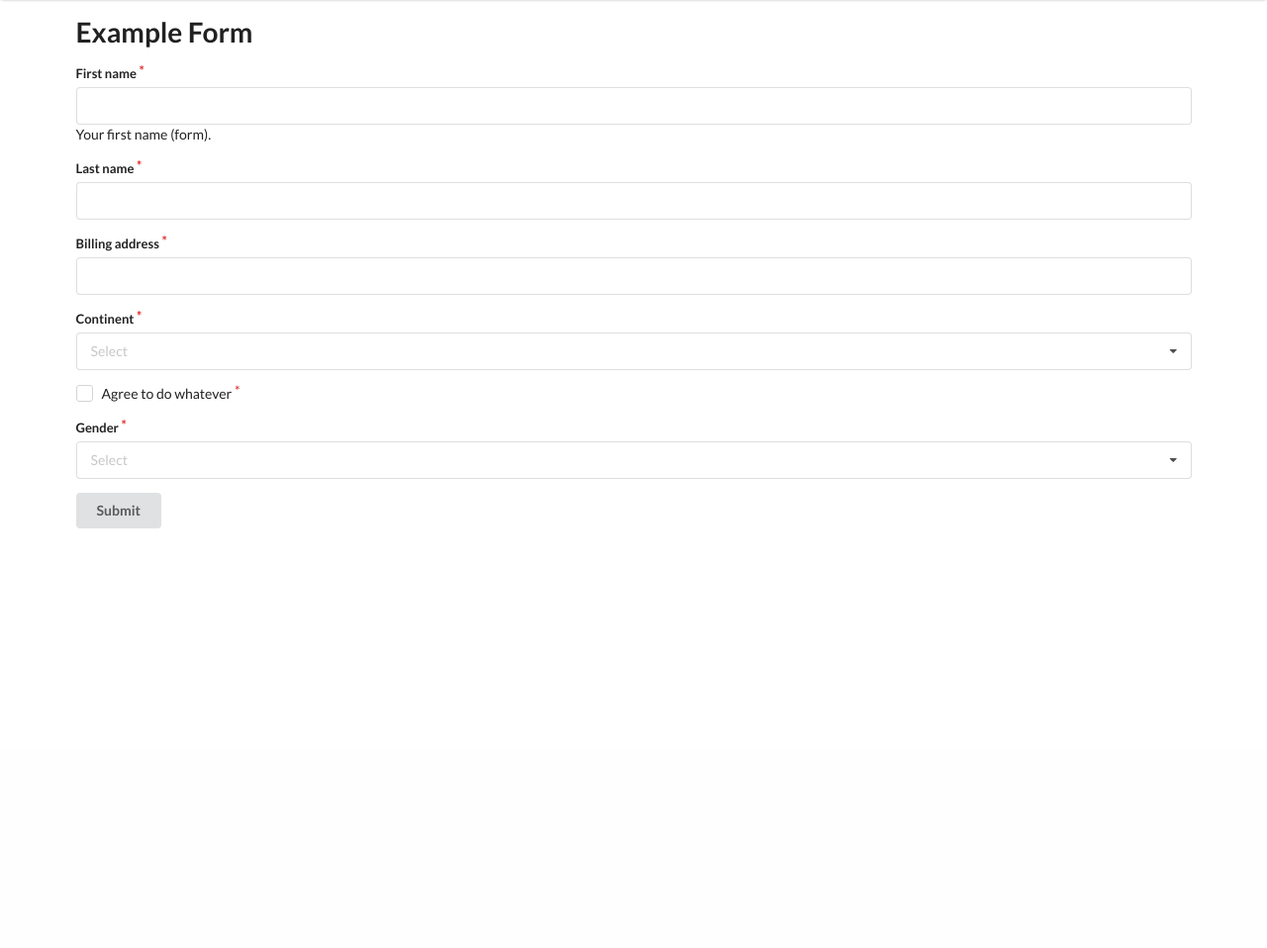
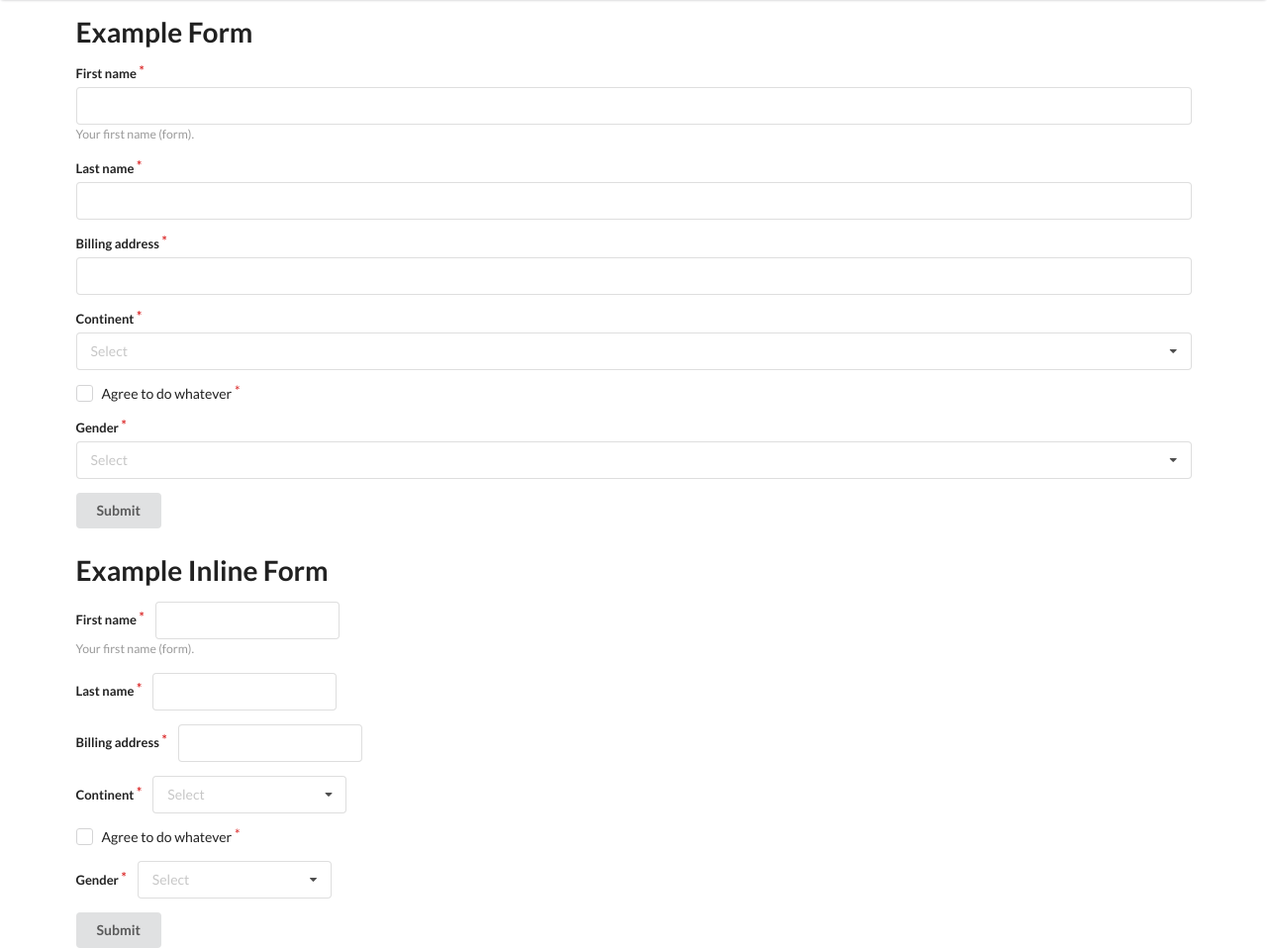
Before and after one commit to michaelmob/django-semanticui-forms, a Django app: page / in a window 1280 px wide. Shown: the part 42-1000 px from the top of the page at 99% size. Before the commit the page ends 576 px from the top, so only its background shows below. Run offline with Django 3.2, Linux system fonts and the light colour scheme; parts of the project's set-up code (start-up, migrations or seed data) failed here and were passed over; some libraries are stand-ins or nearby versions.

Commit message:
1.5.0 Use Inputs instead of Field types for more reliable selection
Fix checkbox errors displaying incorrect direction (Closes #5)
Fix previous widget attributes not being re-added to itself
Fix HiddenField is now a hidden field (Closes #6)

Add `_inline` option to field (Closes #7)
Add `_field_class` option to allow for custom field classes

```diff
--- a/example/app/apps.py
+++ b/example/app/apps.py
@@ -7,6 +7,7 @@ class ExampleAppConfig(AppConfig):
 	App config for the Example App.
 	"""
 	name = "app"
+
 
 	def ready(self):
 		"""
--- a/example/app/forms.py
+++ b/example/app/forms.py
@@ -20,6 +20,8 @@ ICON_GENDERS = (
 
 
 class ManyFieldsExampleForm(forms.Form):
+	hiddeninput = forms.CharField(widget=forms.HiddenInput())
+	multiplehiddeninput = forms.MultipleChoiceField(widget=forms.MultipleHiddenInput, choices=CONTINENTS)
 	modelchoicefield = forms.ModelChoiceField(queryset=Friend.objects.all(), empty_label=None, to_field_name="first_name")
 	modelmultiplechoicefield = forms.ModelMultipleChoiceField(queryset=Friend.objects.all())
 	booleanfield = forms.BooleanField(label="BooleanField")
@@ -54,8 +56,13 @@ class ExampleForm(forms.Form):
 	continent = forms.ChoiceField(choices=CONTINENTS)
 	agree = forms.BooleanField(label="Agree to do whatever")
 	gender = forms.ChoiceField(choices=ICON_GENDERS,
-		widget=forms.Select(attrs={ "_override": "IconChoiceField" })
+		widget=forms.Select(attrs={"_override": "IconSelect"})
 	)
+
+
+	def clean(self):
+		self.add_error("agree", "Error!")
+		self.add_error("first_name", "Houston, we've had a problem.")
 
 
 
--- a/example/app/templates/base.html
+++ b/example/app/templates/base.html
@@ -4,7 +4,13 @@
 	<title>Semantic UI Forms for Django</title>
 	<link rel="stylesheet" href="https://cdnjs.cloudflare.com/ajax/libs/semantic-ui/2.2.2/semantic.min.css">
 	<link rel="stylesheet" href="{% static 'calendar.css' %}">
-	</head>
+	<style>
+		.ui.help {
+			color: rgba(0, 0, 0, .4);
+			font-size: .875em;
+		}
+	</style>
+</head>
 <body>
 	<nav class="ui top menu">
 		<div class="header item">Semantic UI Forms for Django</div>
--- a/example/app/templates/form.html
+++ b/example/app/templates/form.html
@@ -8,4 +8,11 @@
 	{% render_form form _help=1 %}
 	<button class="ui submit button">Submit</button>
 </form>
+
+<h1>Example Inline Form</h2>
+<form class="ui form" method="POST">
+	{% csrf_token %}
+	{% render_form form _help=1 _inline=1 %}
+	<button class="ui submit button">Submit</button>
+</form>
 {% endblock %}
--- a/example/app/templates/manyfieldsform.html
+++ b/example/app/templates/manyfieldsform.html
@@ -5,8 +5,9 @@
 <h1>Many Fields Form</h1>
 <form class="ui form" method="POST">
 	{% csrf_token %}
+	{% render_field form.hiddeninput %}
 	{% render_field form.modelmultiplechoicefield placeholder='Select Some!' %}
-	{% render_form form exclude='modelmultiplechoicefield' %}
+	{% render_form form exclude='modelmultiplechoicefield,hiddeninput' %}
 	<button class="ui submit button">Submit</button>
 </form>
 {% endblock %}
--- a/example/app/templates/modelform.html
+++ b/example/app/templates/modelform.html
@@ -10,7 +10,7 @@
 	{% render_field form.gender placeholder='Select Gender' value='female' %}
 	{% render_field form.age placeholder='21' %}
 	{% render_field form.birthday _icon='calendar' _align='left' %}
-	{% render_field form.country _style='search' _override='CountryField' %}
+	{% render_field form.country _style='search' _override='CountrySelect' %}
 	{% render_field form.check _style='slider' %}
 	<button class="ui submit button">Submit</button>
 </form>
--- a/example/app/views.py
+++ b/example/app/views.py
@@ -3,14 +3,14 @@ from .forms import ManyFieldsExampleForm, ExampleModelForm, ExampleForm
 
 
 # Create your views here.
-def example_form(request):
+def example_form(request, template="form.html"):
 	form = ExampleForm(request.POST or None)
 
 	if request.POST and form.is_valid():
 		pass # Do whatever
 
 	return render(request, "form.html", {
-		"form": form,
+		"form": form
 	})
 
 
@@ -21,7 +21,7 @@ def example_modelform(request):
 		pass # Do whatever
 
 	return render(request, "modelform.html", {
-		"form": form,
+		"form": form
 	})
 
 
@@ -32,5 +32,5 @@ def example_manyfieldsform(request):
 		pass # Do whatever
 
 	return render(request, "manyfieldsform.html", {
-		"form": form,
+		"form": form
 	})
--- a/semanticuiforms/fields.py
+++ b/semanticuiforms/fields.py
@@ -10,6 +10,14 @@ def render_charfield(field, attrs):
 	"""
 	Render the generic CharField.
 	"""
+	return field
+
+
+def render_hiddenfield(field, attrs):
+	"""
+	Return input as a hidden field.
+	"""
+	attrs["_no_wrapper"] = 1
 	return field
 
 
@@ -26,6 +34,9 @@ def render_booleanfield(field, attrs):
 	Render BooleanField with label next to instead of above.
 	"""
 	attrs["_no_label"] = 1  # No normal label for booleanfields
+	attrs["_inline"] = 1  # Checkbox should be inline
+	field.field.widget.attrs["class"] = "hidden"  # Hidden field
+
 	return wrappers.CHECKBOX_WRAPPER % {
 		"style": valid_padding(attrs.get("_style", "")),
 		"field": field,
@@ -135,31 +146,28 @@ def render_datetimefield(field, attrs):
 
 
 FIELDS = {
-	# Choice Fields
-	"ChoiceField": render_choicefield,
-	"TypedChoiceField": render_choicefield,
-	"LazyTypedChoiceField": render_choicefield,
-	"FilePathField": render_choicefield,
-	"ModelChoiceField": render_choicefield,
+	# Default
+	"_": render_charfield,
 
-	# Multi-choice Fields
-	"MultipleChoiceField": render_multiplechoicefield,
-	"TypedMultipleChoiceField": render_multiplechoicefield,
-	"ModelMultipleChoiceField": render_multiplechoicefield,
+	# Character Fields
+	"TextInput": render_charfield,
 
-	# Custom-choice fields
-	"CountryField": render_countryfield,
-	"IconChoiceField": render_iconchoicefield,
+	# Hidden Fields
+	"HiddenInput": render_hiddenfield,
+	"MultipleHiddenInput": render_hiddenfield,
 
 	# Boolean Fields
-	"NullBooleanField": render_nullbooleanfield,
-	"BooleanField": render_booleanfield,
+	"CheckboxInput": render_booleanfield,
+	"NullBooleanSelect": render_nullbooleanfield,
 
-	# Date/time pickers
-	"DateField": render_datefield,
-	"TimeField": render_timefield,
-	"DateTimeField": render_datetimefield,
+	# Choice Fields
+	"Select": render_choicefield,
+	"IconSelect": render_iconchoicefield,
+	"SelectMultiple": render_multiplechoicefield,
+	"CountrySelect": render_countryfield,
 
-	# Default
-	"_": render_charfield
+	# Date/Time
+	"TimeInput": render_timefield,
+	"DateInput": render_datefield,
+	"DateTimeInput": render_datetimefield,
 }
--- a/semanticuiforms/templatetags/semanticui.py
+++ b/semanticuiforms/templatetags/semanticui.py
@@ -25,6 +25,9 @@ def render_field(field, **kwargs):
 	except:
 		return
 
+	# Save old dict in variable before recreating a new one, deepcopy not needed
+	field_widget_attrs = field.field.widget.attrs
+
 	# Override kwargs (attrs) with widget's attrs
 	kwargs.update(field.field.widget.attrs)
 
@@ -41,15 +44,27 @@ def render_field(field, **kwargs):
 		"errors": "",
 		"help": "",
 		"field": str(FIELDS.get(
-			kwargs.get("_override", field.field.__class__.__name__), FIELDS["_"]
+			kwargs.get("_override", field.field.widget.__class__.__name__), FIELDS["_"]
 		)(field, kwargs))
 	}
+
+	# Return form field without wrapper
+	if kwargs.get("_no_wrapper"):
+		return values["field"]
 
 	# Label tag
 	if field.label and not kwargs.get("_no_label"):
 		values["label"] += format_html(
 			LABEL_TEMPLATE, field.html_name, mark_safe(field.label)
 		)
+
+	# Custom field classes on field wrapper
+	if kwargs.get("_field_class"):
+		values["class"] += escape(str(kwargs.get("_field_class"))) + " "
+
+	# Inline class on field wrapper
+	if kwargs.get("_inline"):
+		values["class"] += "inline "
 
 	# Required class on field wrapper
 	if field.field.required and not kwargs.get("_no_required"):
@@ -76,6 +91,9 @@ def render_field(field, **kwargs):
 			"icon": format_html(ICON_TEMPLATE, kwargs.get("_icon")),
 		}
 
+	# Restore widget attributes to widget
+	field.field.widget.attrs = field_widget_attrs
+
 	return mark_safe(FIELD_WRAPPER % values)
 
 
--- a/semanticuiforms/tests.py
+++ b/semanticuiforms/tests.py
@@ -127,5 +127,6 @@ class ChoiceFieldTestCase(TestCase):
 		Test that icons are next to values in dropdown.
 		"""
 		html = render_field(
-			self.form["choicefield2"], _override="IconChoiceField")
+			self.form["choicefield2"], _override="IconSelect"
+		)
 		self.assertTrue(" class=\"woman icon\"" in html)
--- a/setup.py
+++ b/setup.py
@@ -3,7 +3,7 @@ from setuptools import setup, find_packages
 
 setup(
 	name="django-semanticui-forms",
-	version=str("1.4.0"),
+	version=str("1.5.0"),
 	description="Effortlessly style all of your Django forms and form fields with Semantic UI wrappers.",
 	author="Michael",
 	author_email="thetarkus@users.noreply.github.com",
```
Also changed, not shown: README.md.
